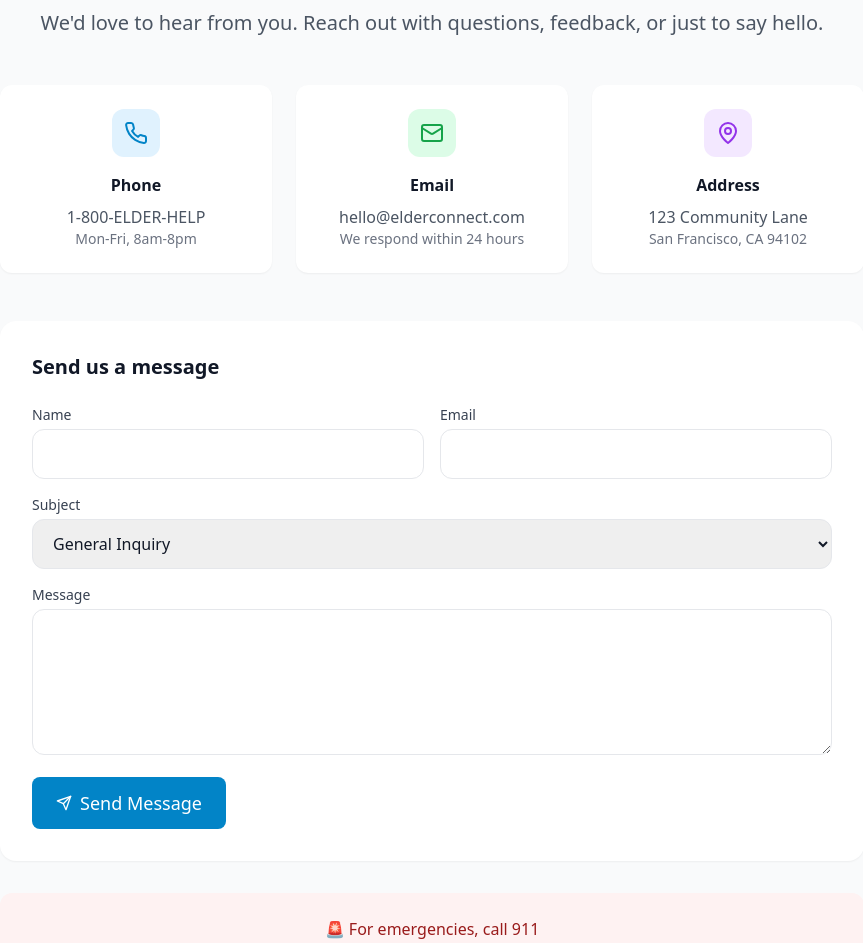
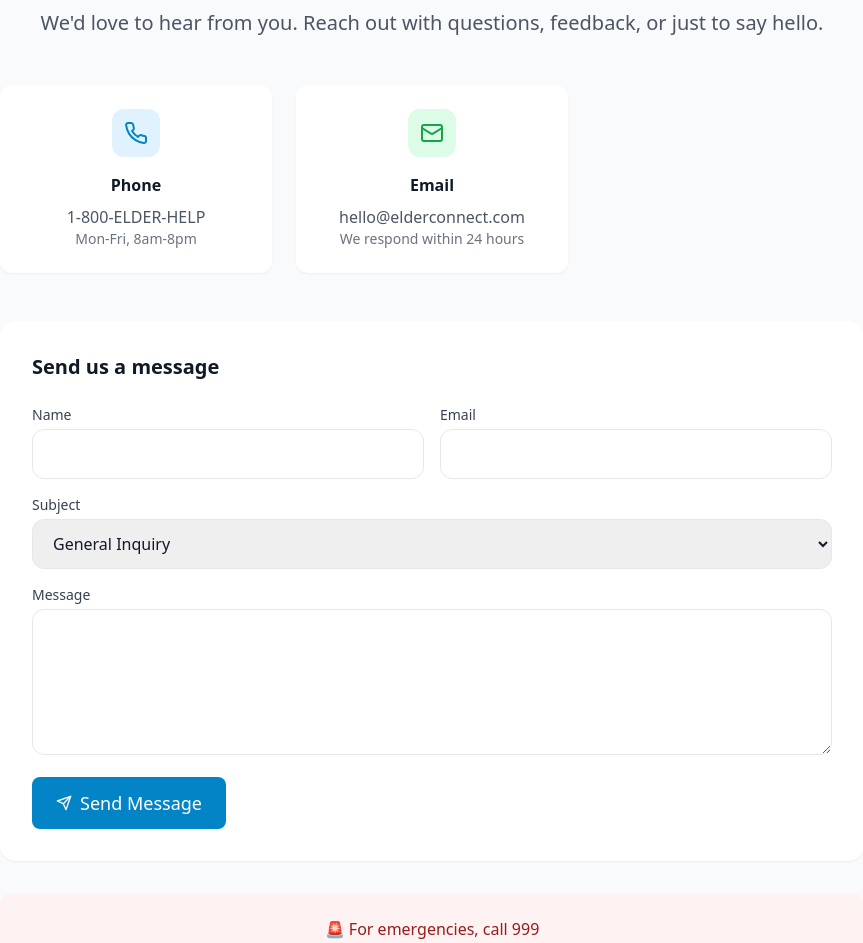
Before and after one commit to scorpionsPD/ElderConnect-, a Next.js app in the folder admin/: page /contact in a window 1280 px wide. Shown: the part 160-1103 px from the top of the page, without its empty margins (208-1071 px from the left). Built offline with nearby package versions, Linux system fonts and the light colour scheme; no server answers.

Commit message:
Remove fake US address card from contact page

```diff
--- a/admin/src/pages/contact.tsx
+++ b/admin/src/pages/contact.tsx
@@ -1,6 +1,6 @@
 import React, { useState } from 'react';
 import Head from 'next/head';
-import { Mail, Phone, MapPin, Send, CheckCircle } from 'lucide-react';
+import { Mail, Phone, Send, CheckCircle } from 'lucide-react';
 import Button from '@/components/Button';
 import PublicLayout from '@/components/PublicLayout';
 
@@ -51,14 +51,7 @@ export default function ContactPage() {
             <p className="text-gray-500 text-sm">We respond within 24 hours</p>
           </div>
 
-          <div className="bg-white rounded-xl p-6 shadow-sm text-center">
-            <div className="w-12 h-12 bg-purple-100 rounded-xl flex items-center justify-center mx-auto mb-4">
-              <MapPin className="w-6 h-6 text-purple-600" />
-            </div>
-            <h3 className="font-semibold text-gray-900 mb-2">Address</h3>
-            <p className="text-gray-600">123 Community Lane</p>
-            <p className="text-gray-500 text-sm">San Francisco, CA 94102</p>
-          </div>
+
         </div>
 
         {submitted ? (
@@ -126,7 +119,7 @@ export default function ContactPage() {
         )}
 
         <div className="mt-8 bg-red-50 rounded-xl p-6 text-center">
-          <p className="text-red-800 font-medium">🚨 For emergencies, call 911</p>
+          <p className="text-red-800 font-medium">🚨 For emergencies, call 999</p>
           <p className="text-red-600 text-sm">ElderConnect+ is not an emergency service</p>
         </div>
       </div>
```
